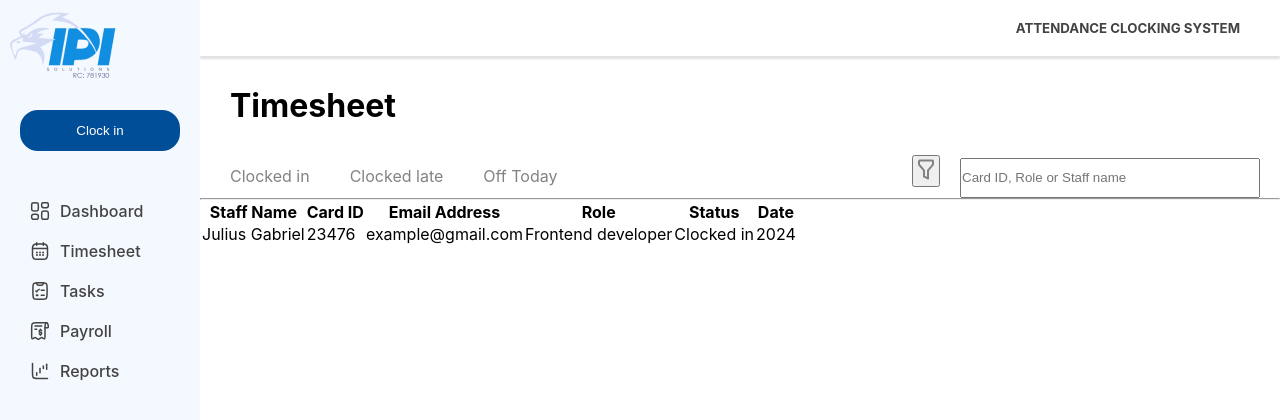
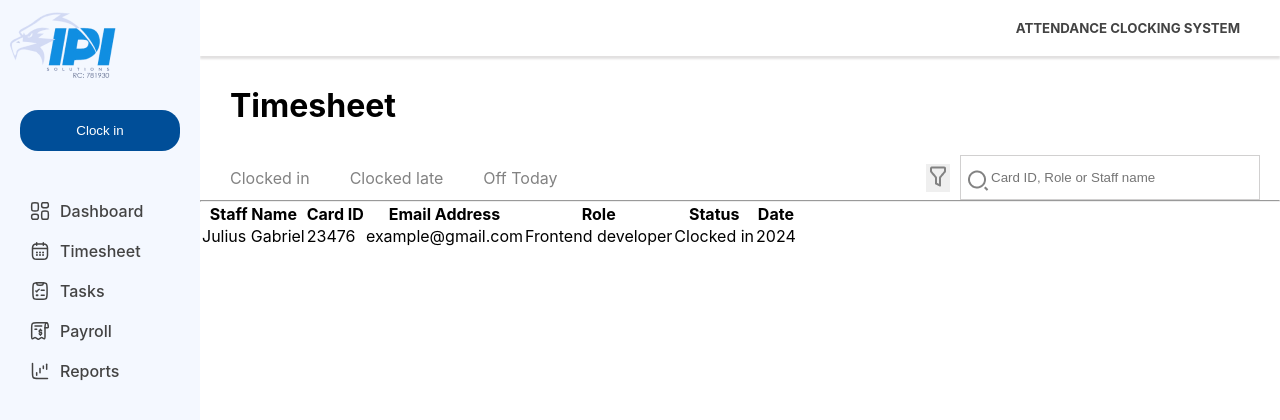
Before and after one commit to chidinmabnwaeze/AttendanceSystem, a React (Vite) app: page /timesheet in a window 1280 px wide. Shown: the top 420 px of the page. Built offline with nearby package versions, Linux system fonts and the light colour scheme.

Commit message:
search head

```diff
--- a/src/components/Title.jsx
+++ b/src/components/Title.jsx
@@ -19,8 +19,8 @@ const Title = () => {
           <button className="filterButton">
             <img className="filter" src={Filter} alt="" />
           </button>
-          <input className= 'input' type="searchbox" placeholder="Card ID, Role or Staff name" />
-          <img className="search-icon" src={search} alt="" />
+          <input className= 'input' type="searchbox" id="input" placeholder="Card ID, Role or Staff name" />
+          <img className="search-icon" id="input" src={search} alt="" />
         </div>
 
       </div>
--- a/src/styles/timesheet.css
+++ b/src/styles/timesheet.css
@@ -7,6 +7,7 @@
     justify-content: space-between;
     align-items: center;
     margin-left: 30px;
+    position: relative;
 
 }
 .status {
@@ -25,11 +26,33 @@
 }
 .input{
     width: 300px;
-    height: 40px;
-    margin: 0 20px;
+    height: 45px;
+    margin: 0 20px 0 10px;
     position: relative;
+
+   border: 1px solid rgb(209, 208, 208);
+
 }
 .search-icon{
     position: absolute;
-    left: 0;
+   right: 0;
+    right: 290px;
+    bottom: 7px;
+    margin: 0 auto;
+
+}::placeholder{
+    padding: 30px;
 }
+.filterButton{
+
+    border: none;
+
+}
+.filter{
+    background-color: none;
+
+}
+.right{
+    display: flex;
+    align-items: center;
+}
```
